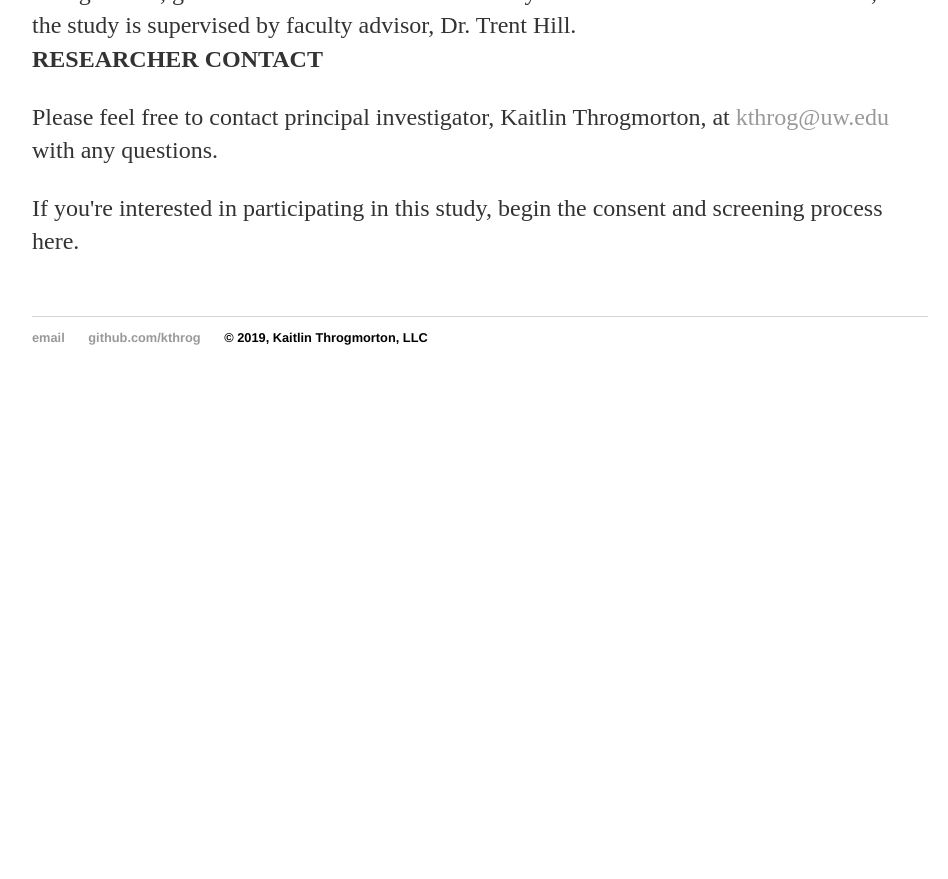
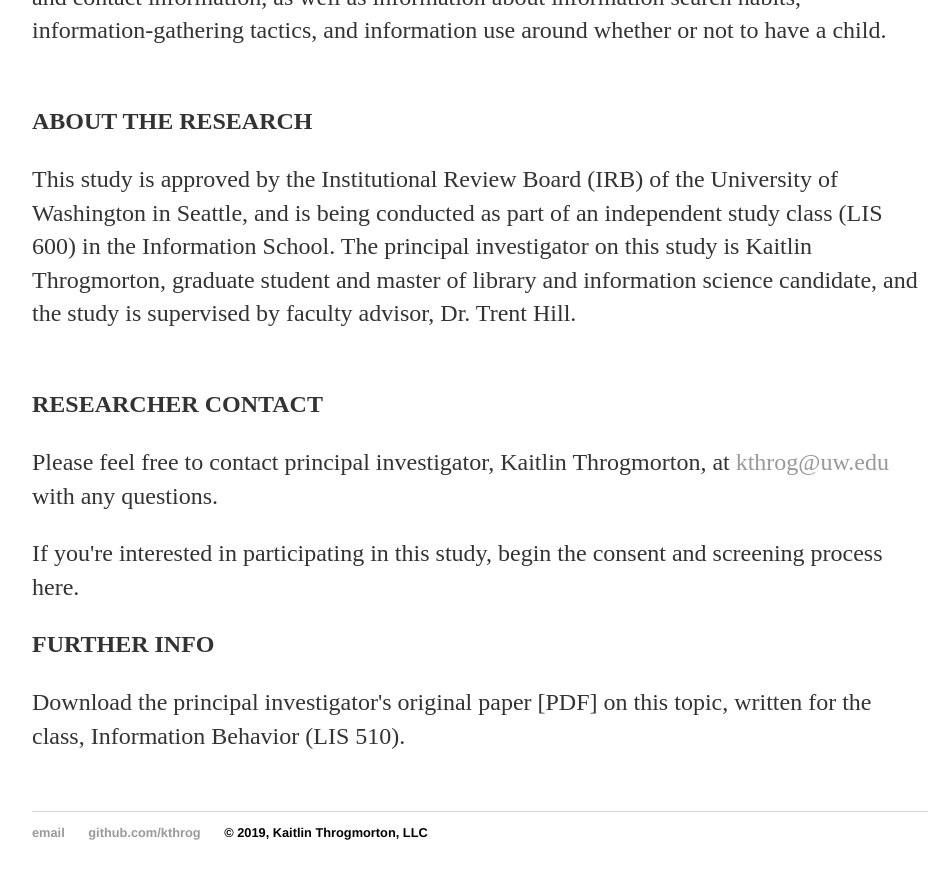
Before and after one commit to kthrog/old_site, a Jekyll site: the page built from fencesitters-infobehavior.html, in a window 1280 px wide and 900 px high, scrolled down 1540 px. Shown: the top 879 px of the window, without its empty margins (160-1108 px from the left). Built offline with Jekyll 4.4.1, drawn with Linux system fonts in a browser that asks for light colours; before the commit the page ends 1945 px from its top, so only the background shows below that.

Commit message:
update breaks, add further info

```diff
--- a/fencesitters-infobehavior.html
+++ b/fencesitters-infobehavior.html
@@ -7,22 +7,30 @@ title: Fencesitter Information Behavior
 		<h1>Fencesitter Information Behavior Study</h1>
     <p>
 	<p>If you have reviewed the information below and would like to participate, proceed to the consent and screening form.
+	<p>
+	<p>
 	<br>
 
 	<b>KEY INFORMATION</b>
 	<p>
 	<p>This study is researching the information behavior — the process of seeking, gathering, and using information — of those unsure of    whether or not they want to have children (called <a href="https://www.reddit.com/r/Fencesitter/" target="blank">“fencesitters” on this subreddit</a>), with the intent of developing a new model of information behavior in the field of library and information science (LIS), ideally one that is less linear than current models, and more aligned with the complexity of information-seeking behavior online, especially in internet forums.
 	<p> Subjects may wish to join this study to learn more about how people choose whether or not to have a child — to better understand the process for themselves, and for others. Subjects may also wish to join this study to further research and resources in this area.
+	<p>
+	<p>
 	<br>
 
 	<b>POTENTIAL RISKS</b>
 	<p>
 	<p> Subjects may not wish to join this study if they’re reluctant about discussing private, possibly sensitive topics.
+	<p>
+	<p>
 	<br>
 
 	<b>PRIVACY PROTECTIONS</b>
 	<p>
 	<p> Subject identifiers (such as name, contact information, etc.) will be kept confidential and will not be stored with the research data (such as interview transcripts, field notes, etc.). Every reasonable effort will be made to keep subject identifiers and research data secure. No subject identifiers will be retained after the study. However, while no identifiable subject information will be retained, anonymized/deidentified data may appear in publications and/or information repositories.
+	<p>
+	<p>
 	<br>
 
 	<b>WHAT YOU’LL DO IF YOU PARTICIPATE</b>
@@ -34,17 +42,27 @@ title: Fencesitter Information Behavior
 	</ul>
 	<p>
 	<p> After consent is obtained, and participants are screened for inclusion, this study will conduct subject interviews, which will involve the collection of subject name, age, fencesitter status, and contact information, as well as information about information search habits, information-gathering tactics, and information use around whether or not to have a child.
+	<p>
+	<p>
 	<br>
 
 	<b>ABOUT THE RESEARCH</b>
 	<p>
 	<p> This study is approved by the Institutional Review Board (IRB) of the University of Washington in Seattle, and is being conducted as part of an independent study class (LIS 600) in the Information School. The principal investigator on this study is Kaitlin Throgmorton, graduate student and master of library and information science candidate, and the study is supervised by faculty advisor, Dr. Trent Hill.
+	<p>
+	<p>
 	<br>
 
 	<b>RESEARCHER CONTACT</b>
 	<p>
 	<p> Please feel free to contact principal investigator, Kaitlin Throgmorton, at <a href="mailto:kthrog@uw.edu?subject=Fencesitter Study">kthrog@uw.edu</a> with any questions.
 	<p> If you're interested in participating in this study, begin the consent and screening process here.
+	<p>
+	<p>
+
+	<b>FURTHER INFO</b>
+	<p>
+	<p> Download the principal investigator's original paper [PDF] on this topic, written for the class, Information Behavior (LIS 510).
 
 	<br>
 	<br>
```
